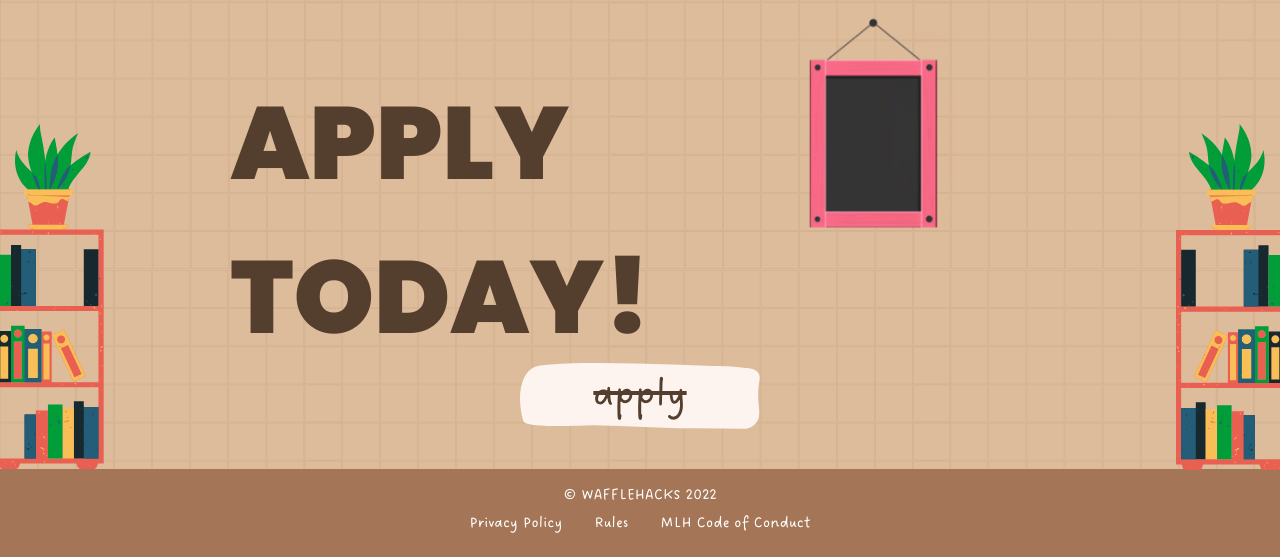
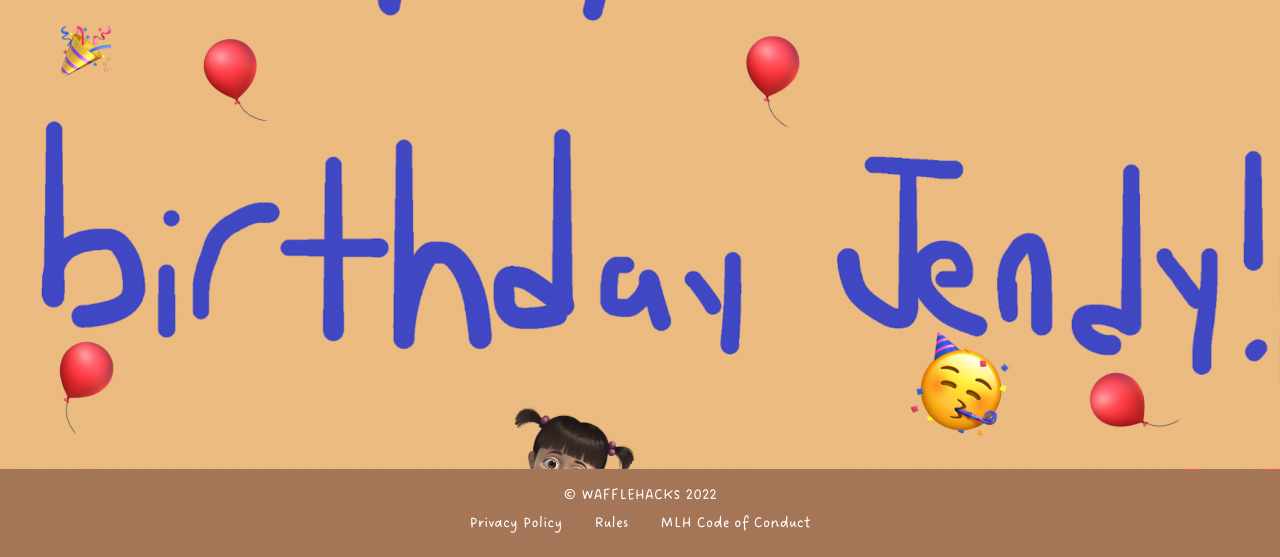
Before and after one commit to WaffleHacks/website-2022, a Gatsby site: page / in a window 1280 px wide. Shown: the part 4914-5471 px from the top of the page. Built offline with nearby package versions, Linux system fonts and the light colour scheme; Gatsby itself is replaced by a stand-in of ours.

Commit message:
scavenger hunt updates

```diff
--- a/src/components/Apply.js
+++ b/src/components/Apply.js
@@ -4,18 +4,24 @@ import bookcase2 from '../images/bookcase2.svg';
 import hsign from '../images/hanging sign.png';
 import button_sticker from '../images/button_sticker.svg';
 import hwaffle from '../images/hiddenwaffle.svg';
+import bday from '../images/bday.png';
 
 const Apply = ({ complete }) => {
 
   const [showModal, setShowModal] = useState(false);
+  const [bdayshow, setBday] = useState(true);
   var hidwaffle = useRef(null);
   var canvas = useRef(null);
   var sparks = useRef([]);
   var timeSinceComplete = useRef(0);
 
+
   useEffect(() => {
     if (complete) {
-      window.scrollTo(0, document.body.scrollHeight);
+      document.querySelector('#hbd-jendy').scrollIntoView({
+        behavior: 'smooth'
+      });
+      // window.scrollTo(0, document.body.scrollHeight);
       document.getElementById('right-bookcase').style.right = '0';
     }
   }, [complete]);
@@ -132,6 +138,7 @@ const Apply = ({ complete }) => {
             <s>apply</s>
           </span>
         </a>
+        <img id='hbd-jendy' src={bday} onClick={() => setBday(false)} alt="Happy birthday Jendy!" style={{width: '100%', left: 0, bottom: 0, zIndex: 100000000, position: 'absolute', display: bdayshow ? '' : 'none'}} />
     </div>
     {
           showModal && (
--- a/src/components/TopPicture.js
+++ b/src/components/TopPicture.js
@@ -19,6 +19,7 @@ import skip from '../images/skip.svg';
 import cafegirl from '../images/cafe girl.png';
 import cup from '../images/cafe cup.png';
 import canvImg from '../images/chalkboard img.png';
+
 
 let divStyles = {
     position: 'relative',
```
Also changed, not shown: src/images/bday.png (added).
